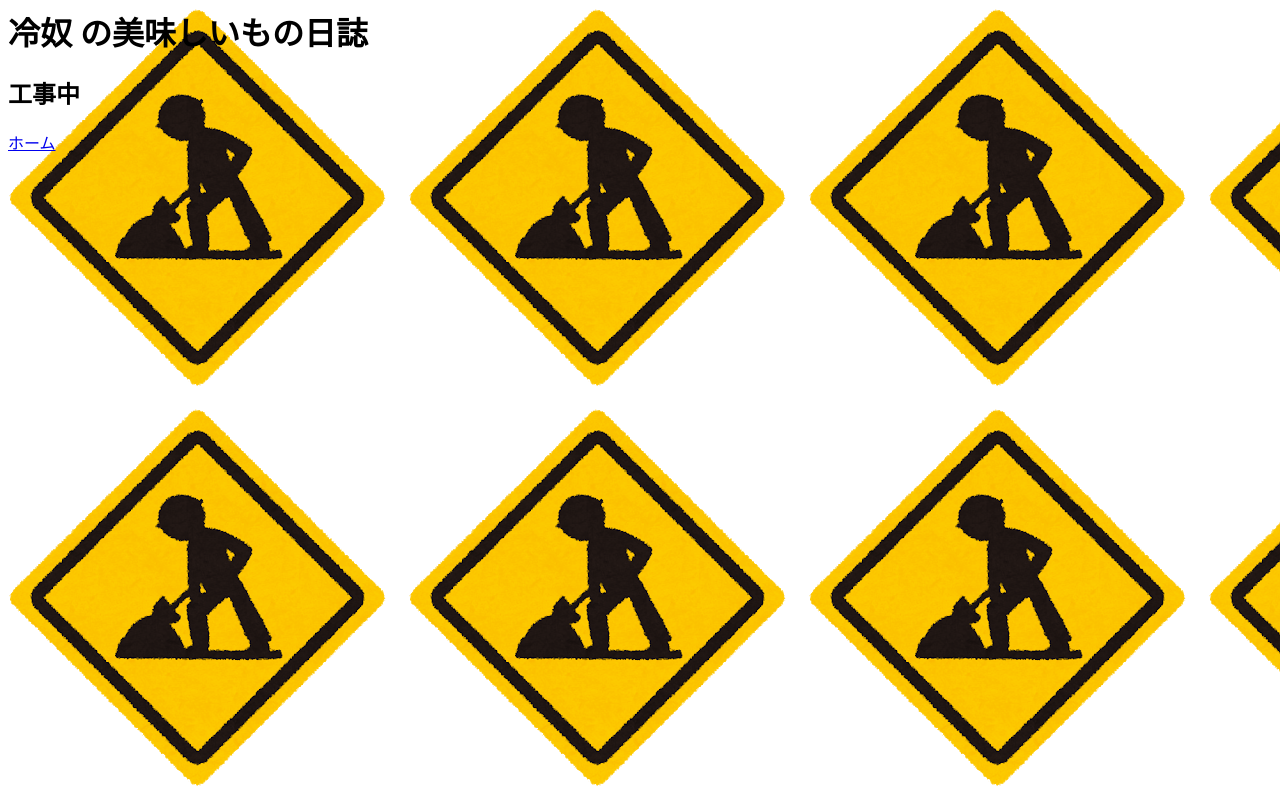
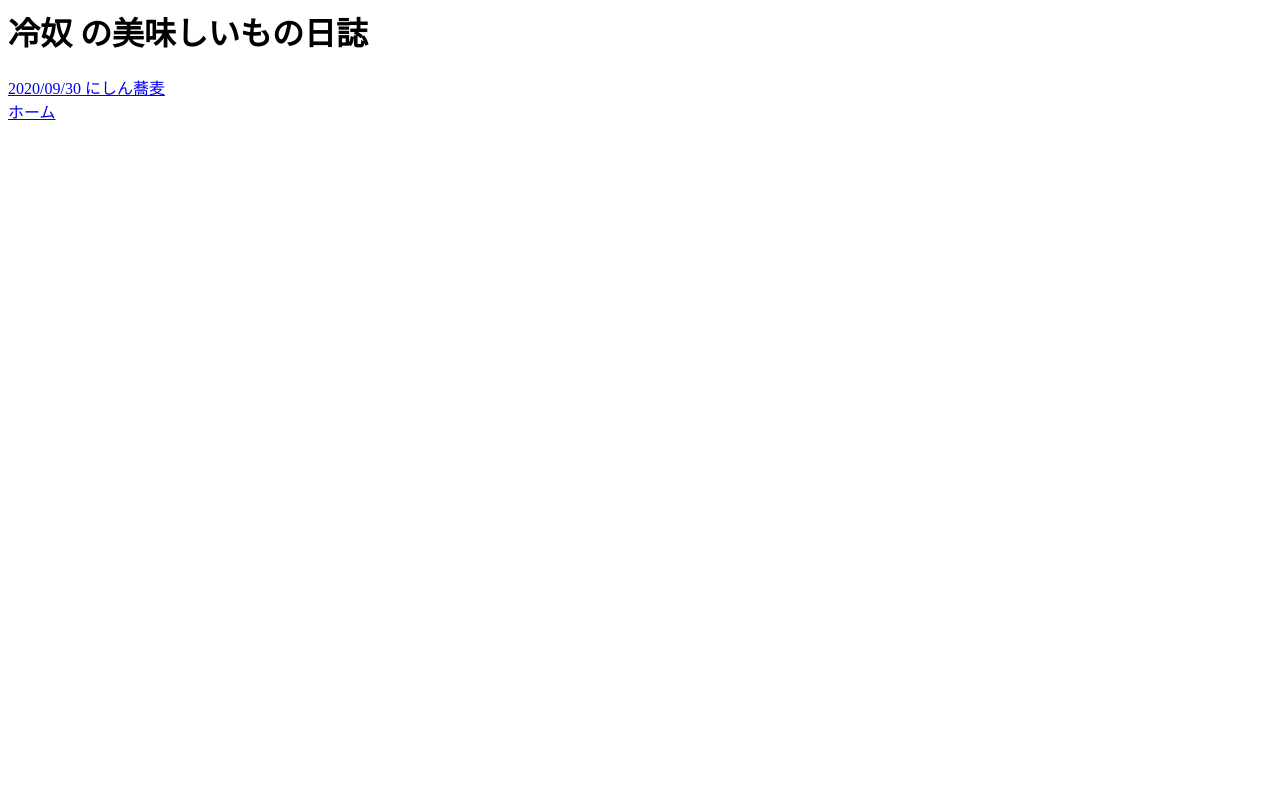
Before and after one commit to coldTOUFU/coldTOUFU.github.io, a plain HTML site: page oishii.html in a window 1280 px wide. Drawn offline with Linux system fonts and the light colour scheme.

Commit message:
おいしい日誌のリンクを修正

```diff
--- a/oishii.html
+++ b/oishii.html
@@ -4,8 +4,8 @@
   <title>冷奴 の美味しいもの日誌</title>
   <h1>冷奴 の美味しいもの日誌</h1>
 </head>
-<body background='./kojichu.png'>
-  <h2>工事中</h2>
+<body>
+  <a href="./oishii/1.html">2020/09/30 にしん蕎麦</a>
 </body>
 <footer>
 <a href='./index.html'>ホーム</a>
```
Also changed, not shown: oishii/1.html (+1 -1 lines).
